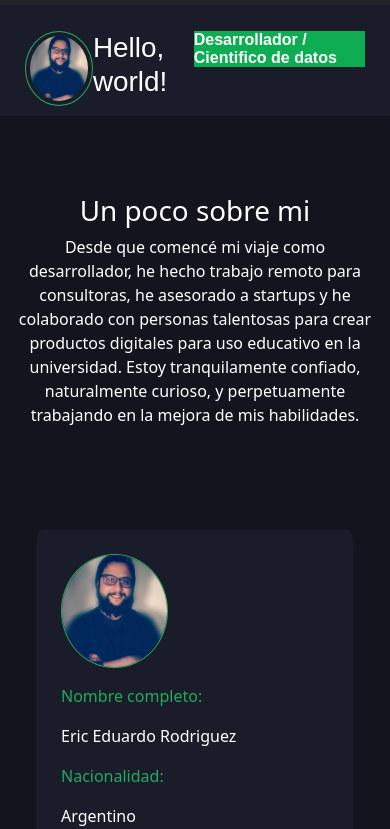
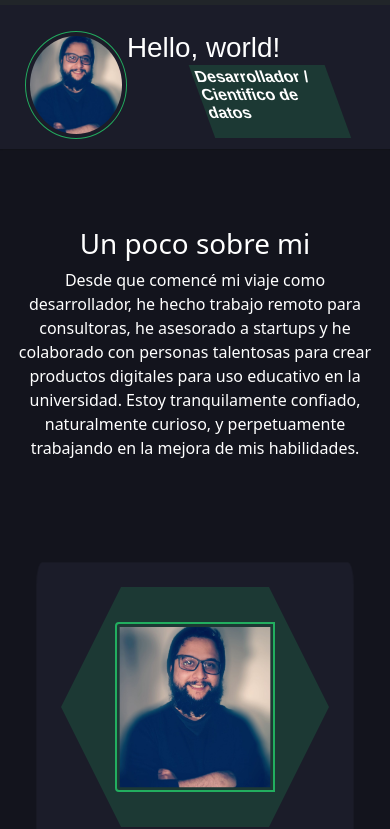
Before and after one commit to EricERodriguez/ChallengePortfolio, a plain HTML site: page index.html in a window 390 px wide. Shown: the part 53-882 px from the top of the page. Drawn offline with nearby package versions, Linux system fonts and the light colour scheme.

Commit message:
reponsive

```diff
--- a/index.html
+++ b/index.html
@@ -59,7 +59,10 @@
             <div class="container" style=" display: flex;padding-top: 10%; align-items: stretch;"><img src="/assets/image/fotos/fc56da23-2086-4c98-8334-37c5fd02825ajgv.jpg" class="img-fluid rounded-start p-1 m-lg-2" alt="Foto de perfil de Eric" id="ericCirce">
                 <h1 style="text-align: start; align-items: center;">
                     <h1>Hello, world!</h1>
-                    <p style="background-color: #0EAC53;width: auto; height: 10%;">Desarrollador / Cientifico de datos</p>
+                    <div id="paralelograma">
+                        <p>Desarrollador / Cientifico de datos</p>
+                    </div>
+
                 </h1>
 
             </div>
@@ -83,7 +86,11 @@
             justify-content: end;" id="cardStyle">
                 <div class="row g-0">
                     <div class="col-md-4">
-                        <img src="/assets/image/fotos/fc56da23-2086-4c98-8334-37c5fd02825ajgv.jpg" class="img-fluid rounded-start" alt="Foto de perfil de Eric" id="ericCirc">
+                        <div class="trapecio"></div>
+                        <div class="shape">
+
+                            <img src="/assets/image/fotos/fc56da23-2086-4c98-8334-37c5fd02825ajgv.jpg" class="img-fluid rounded-start" alt="Foto de perfil de Eric" id="ericCirc"></div>
+                        <div class="trapecio-top"></div>
                         <p>
                             <p id="fontGreen">Nombre completo:</p> Eric Eduardo Rodriguez</p>
                         <p>
@@ -424,16 +431,20 @@
     ==================== -->
     <footer class="footer-distributed">
 
+
         <div class="footer-left">
+            <p class="footer-company-about">
+                <span>Contactame</span>
+            </p>
+            <div class="footer-icons">
 
-            <img SRC="./assets/image/diamond.jpg" ALT="" WIDTH=100 HEIGHT=100 style="border-radius: 50% !important;">
+                <a href="https://www.linkedin.com/in/eric-rodriguez-694664a0/" target="_blank"><i class="fa fa-linkedin" id="icono"></i></a>
+                <a href="https://github.com/EricERodriguez" target="_blank"><i class="fa fa-github" id="icono"></i></a>
 
-            <p class="footer-links">
-                <a href="#">Home</a>
+            </div>
 
-            </p>
 
-            <p class="footer-company-name">Eric E Rodriguez &copy; 2021</p>
+
         </div>
 
         <div class="footer-center">
@@ -454,18 +465,26 @@
 
         <div class="footer-right">
 
-            <p class="footer-company-about">
-                <span>Contactame</span>
-            </p>
+
 
             <div class="footer-icons">
 
-                <a href="https://www.linkedin.com/in/eric-rodriguez-694664a0/" target="_blank"><i class="fa fa-linkedin" id="icono"></i></a>
-                <a href="https://github.com/EricERodriguez" target="_blank"><i class="fa fa-github" id="icono"></i></a>
+                <img SRC="./assets/image/diamond.jpg" ALT="" WIDTH=100 HEIGHT=100 style="border-radius: 50% !important;margin-top: -17%;">
+
+                <p class="footer-company-name">
+                    &copy; <small>Derechos reservados</small>
+
+                </p>
+
+                <p class="footer-company-name">Eric E Rodriguez - 2021</p>
 
             </div>
 
         </div>
+        <div style="padding-left: 100%;">
+            <a href="#"><i class="fa fa-arrow-up fa-lg" id="icono" ></i></a>
+        </div>
+
 
     </footer>
 
--- a/style.css
+++ b/style.css
@@ -44,19 +44,62 @@ a:hover {
 }
 
 #ericCirce {
-    width: 20%;
+    width: 15%;
     border-radius: 50% !important;
     border: 1px solid #23c167dc;
 }
 
 #ericCirc {
-    width: 40%;
-    border-radius: 50% !important;
-    border: 1px solid #23c167dc;
+    width: 60%;
+    border: 2px solid #23c167dc;
+    padding: 1%;
+    margin-left: 20%;
+    z-index: 1000;
 }
 
 #firstDiv {
     margin-top: 5%;
+}
+
+
+/*-------------------
+/*--------Figuras geometricas---------
+--------------------*/
+
+.trapecio {
+    width: 100%;
+    height: 0;
+    margin-bottom: -31.74%;
+    border-right: 60px solid transparent;
+    border-left: 60px solid transparent;
+    border-bottom: 120px solid #23c1672d;
+}
+
+.trapecio-top {
+    width: 100%;
+    height: 0px;
+    margin-top: -31.74%;
+    border-right: 60px solid transparent;
+    border-left: 60px solid transparent;
+    border-top: 120px solid #23c1672d;
+}
+
+#paralelograma {
+    margin-top: 5%;
+    margin-left: -15%;
+    padding-top: 1%;
+    padding-left: 0.7%;
+    width: 30%;
+    height: 50%;
+    -webkit-transform: skew(20deg);
+    -moz-transform: skew(20deg);
+    -o-transform: skew(20deg);
+    background: #23c1672d;
+}
+
+footer {
+    height: 100%;
+    background: linear-gradient(to bottom right, transparent 49.5%, #13141D 50%) right/100% 100% no-repeat;
 }
 
 
@@ -204,6 +247,23 @@ input::placeholder {
         text-align: center !important;
         align-items: center !important;
         margin-left: -1% !important;
+    }
+    #paralelograma {
+        margin-top: 10%;
+        margin-left: -23%;
+        padding-top: 1%;
+        padding-left: 0.7%;
+        width: 40%;
+        height: 10%;
+        -webkit-transform: skew(20deg);
+        -moz-transform: skew(20deg);
+        -o-transform: skew(20deg);
+        background: #23c1672d;
+    }
+    #ericCirce {
+        width: 30%;
+        border-radius: 50% !important;
+        border: 1px solid #23c167dc;
     }
 }
 
```
